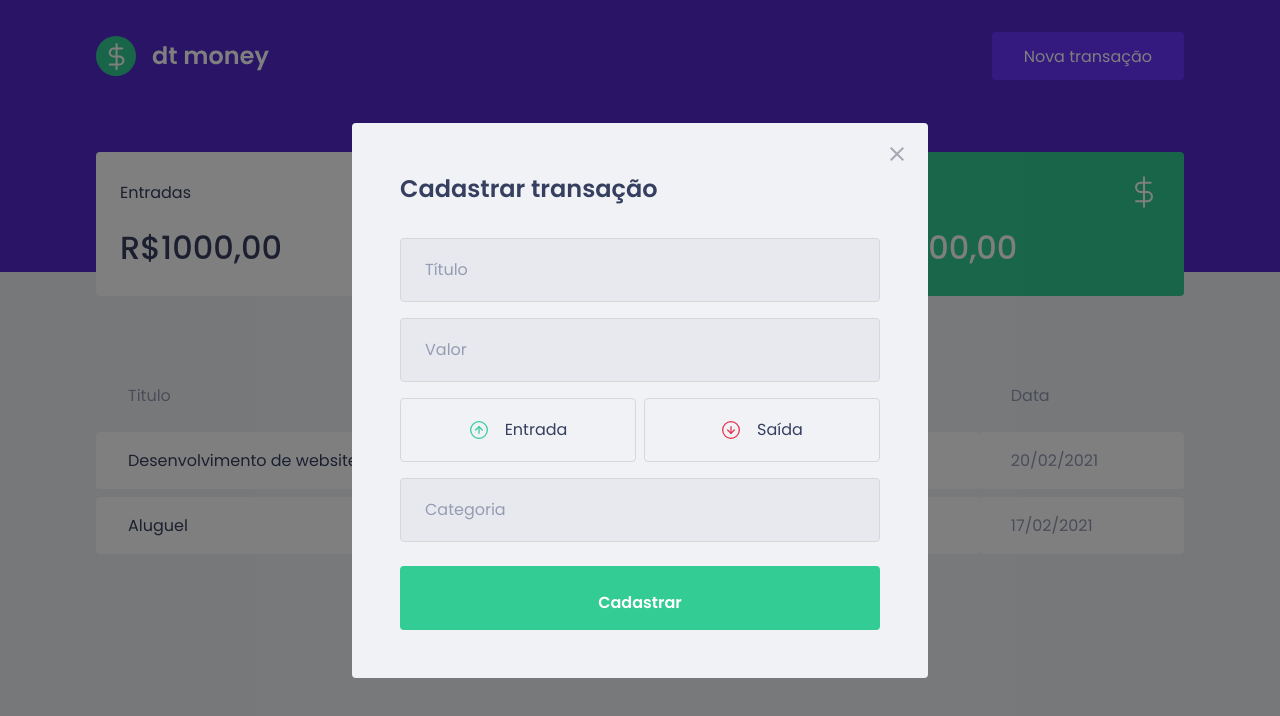
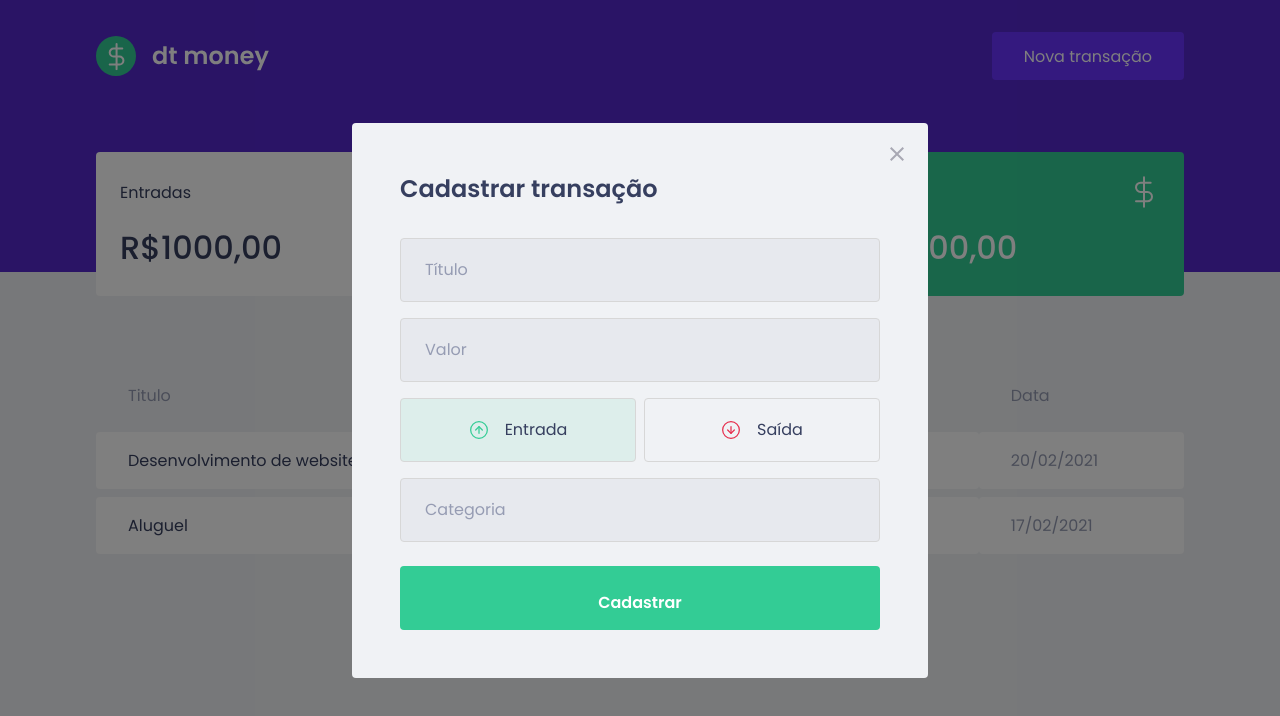
Before and after one commit to rafaelgcaldas/dtmoney_ignite, a React (Create React App) app: page / in a window 1280 px wide. Both pictures are taken after a click on the button "Nova transação". Shown: the top 716 px of the page. Built offline with nearby package versions, Linux system fonts and the light colour scheme; no server answers; what miragejs would draw is missing.

Commit message:
RadioBox component

```diff
--- a/src/components/NewTransactionModal/index.tsx
+++ b/src/components/NewTransactionModal/index.tsx
@@ -4,7 +4,8 @@
 import outcomeImg from '../../assets/outcome.svg'
 import closeImg from '../../assets/close.svg'
 
-import { Container, TransactionTypeContainer } from './styles'
+import { Container, TransactionTypeContainer, RadioBox } from './styles'
+import { useState } from 'react'
 
 interface NewTransactionModalProps {
   isOpen: boolean;
@@ -12,6 +13,10 @@
 }
 
 export function NewTransactionModal({isOpen, onRequestClose}: NewTransactionModalProps) {
+  const [type, setType] = useState('deposit');
+
+
+
   return (
     <Modal
       isOpen={isOpen}
@@ -30,7 +35,6 @@
       <Container>
         <h2>Cadastrar transação</h2>
 
-
         <input
           placeholder="Título"
         />
@@ -41,19 +45,25 @@
         />
 
         <TransactionTypeContainer>
-          <button
+          <RadioBox
             type="button"
+            onClick={() => setType('deposit')}
+            isActive={type === 'deposit'}
+            activeColor="green"
           >
             <img src={incomeImg }alt="Entrada" />
             <span>Entrada</span>
-          </button>
+          </RadioBox>
 
-          <button
+          <RadioBox
             type="button"
+            onClick={() => setType('withdraw')}
+            isActive={type === 'withdraw'}
+            activeColor="red"
           >
             <img src={outcomeImg} alt="Saída" />
             <span>Saída</span>
-          </button>
+          </RadioBox>
         </TransactionTypeContainer>
 
         <input
--- a/src/components/NewTransactionModal/styles.ts
+++ b/src/components/NewTransactionModal/styles.ts
@@ -1,6 +1,6 @@
 import styled from 'styled-components'
 
-import {darken} from 'polished'
+import {darken, transparentize} from 'polished'
 
 export const Container = styled.form`
   h2 {
@@ -55,13 +55,27 @@
   display: grid;
   grid-template-columns: 1fr 1fr;
   gap: 0.5rem;
+`
 
-  button {
+interface RadioBoxProps {
+  isActive: boolean;
+  activeColor: 'green' | 'red';
+}
+
+const colors = {
+  green: '#33CC95',
+  red: '#E52E4D',
+}
+
+export const RadioBox = styled.button<RadioBoxProps>`
   height: 4rem;
   border: 1px solid #d7d7d7;
   border-radius: 0.25rem;
 
-    background: transparent;
+  background: ${(props) => props.isActive
+    ? transparentize(0.9, colors[props.activeColor])
+    : 'transparent'
+  };
 
   display: flex;
   align-items: center;
@@ -84,5 +98,4 @@
     font-size: 1rem;
     color: var(--text-title);
   }
-  }
 `
```
Lines whose indentation alone changed are shown as unchanged.
